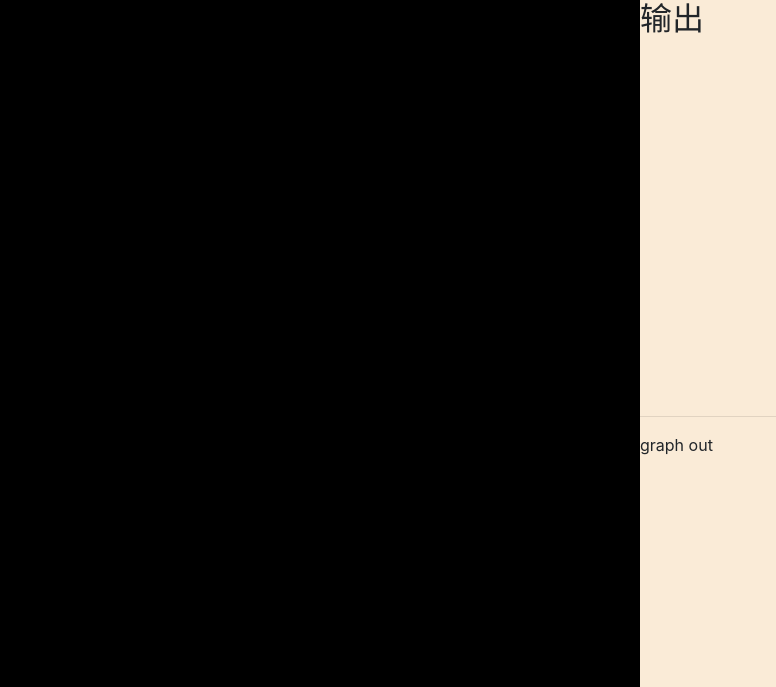
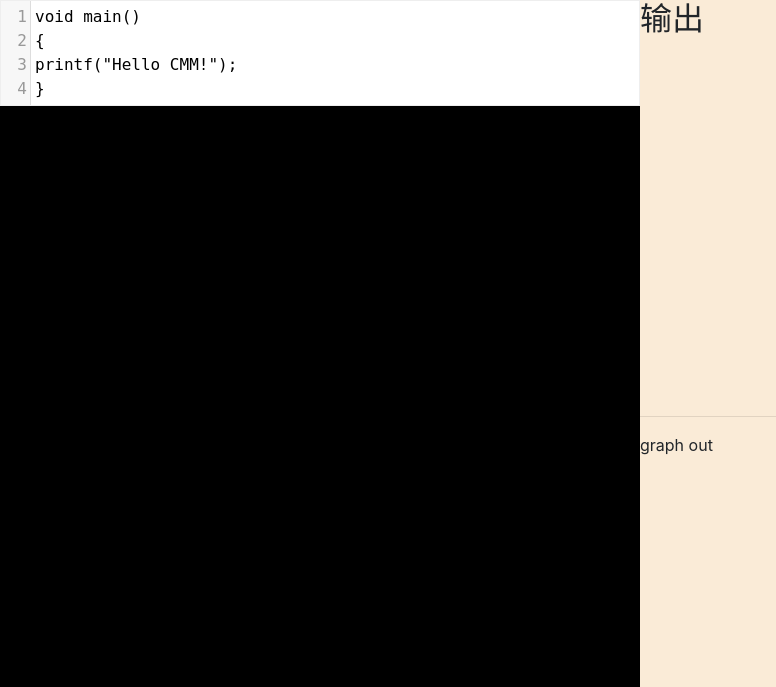
Before and after one commit to KZNS/cmm-compiler, a Flask app: page / in a window 1280 px wide. Shown: the part 56-743 px from the top of the page, without its empty margins (0-776 px from the left). Run offline with Flask 2, Linux system fonts and the light colour scheme; some libraries are stand-ins or nearby versions.

Commit message:
Update index.html

```diff
--- a/webservice/templates/index.html
+++ b/webservice/templates/index.html
@@ -12,6 +12,12 @@
     <meta name="description" content="">
     <meta name="viewport" content="width=device-width, initial-scale=1">
     <link rel="stylesheet" href="https://cdn.jsdelivr.net/npm/bootstrap@4.5.0/dist/css/bootstrap.min.css">
+    <link rel="stylesheet" href="https://cdn.jsdelivr.net/npm/codemirror@5.59.0/lib/codemirror.min.css">
+
+    <script src="https://cdn.jsdelivr.net/npm/jquery@3.5.1/dist/jquery.slim.min.js"></script>
+    <script src="https://cdn.jsdelivr.net/npm/popper.js@1.16.0/dist/umd/popper.min.js"></script>
+    <script src="https://cdn.jsdelivr.net/npm/bootstrap@4.5.0/dist/js/bootstrap.min.js"></script>
+    <script src="https://cdn.jsdelivr.net/npm/codemirror@5.59.0/lib/codemirror.min.js"></script>
     <style>
         .model {
             height: calc(100% - 112px);
@@ -31,11 +37,9 @@
             background-color: antiquewhite;
         }
 
-        .codeinput {
-            width: 90%;
-            margin-left: 15px;
-            margin-right: 10px;
-            height: 100%;
+        .CodeMirror {
+            border: 1px solid #eee;
+            height: auto;
         }
 
         html,
@@ -67,11 +71,11 @@
             <a class="navbar-brand" href="/">CMM COMPILER</a>
         </nav>
         <div class="model">
-            <div class="left">
-                <!--左半边-->
+            <div class="left"id="codeinput">
+                <!-- 左半边
                 <div contenteditable="plaintext-only" style="color:rgb(86,156,179)" onchange="handleChange()"
-                    class="codeinput" id="codeinput" aria-placeholder="hello" tabindex="-1" onkeydown="handlekeydown()">
-                </div>
+                    class="codeinput"  tabindex="-1" onkeydown="handlekeydown()">
+                </div> -->
             </div>
             <div class="right">
                 <!--右半边-->
@@ -127,11 +131,12 @@
 
         </nav>
     </div>
-    <script src="https://cdn.jsdelivr.net/npm/jquery@3.5.1/dist/jquery.slim.min.js"></script>
-    <script src="https://cdn.jsdelivr.net/npm/popper.js@1.16.0/dist/umd/popper.min.js"></script>
-    <script src="https://cdn.jsdelivr.net/npm/bootstrap@4.5.0/dist/js/bootstrap.min.js"></script>
-    <script src="{{url_for('static',filename='comp.js')}}"></script>
     <script>
+        var myCodeMirror = CodeMirror(document.getElementById("codeinput"), {
+            value: "void main()\n{\nprintf(\"Hello CMM!\");\n}",
+            mode: "javascript",
+            lineNumbers: true,
+        });
         toggleLevel = () => {
             $("#loggingLevel").toggle()
         }
```
